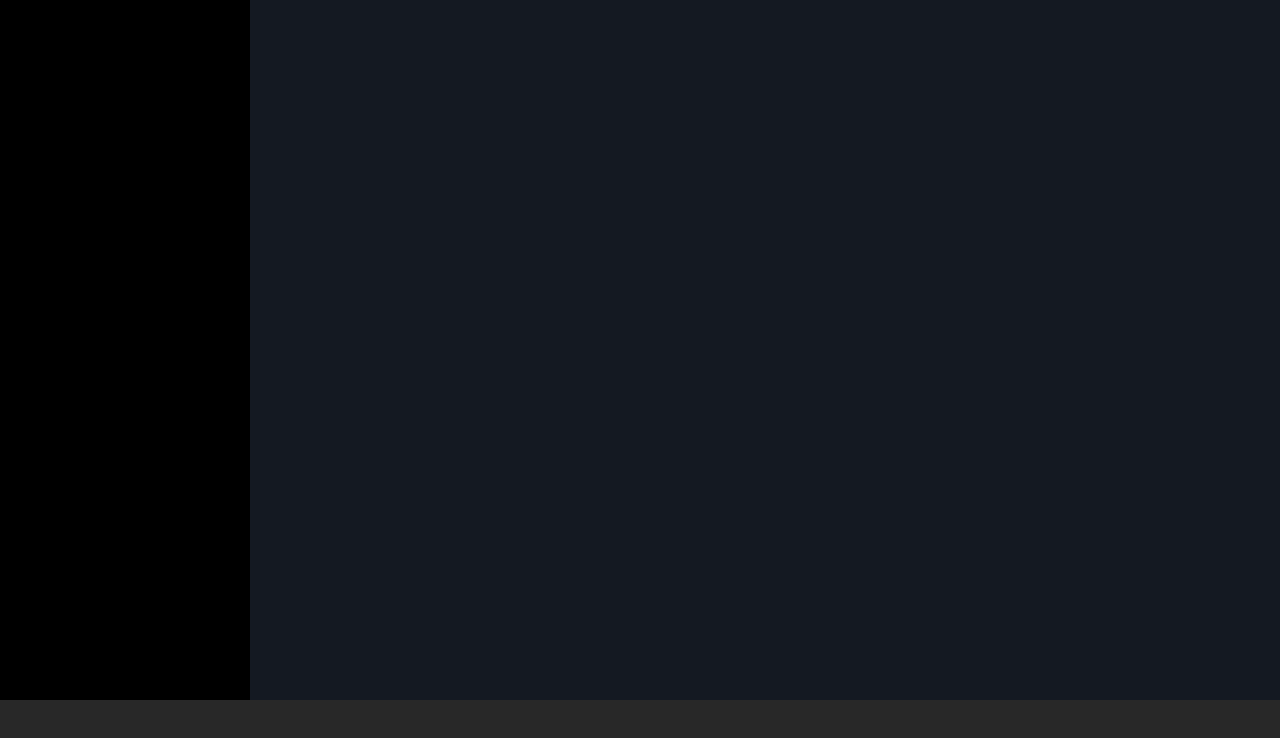
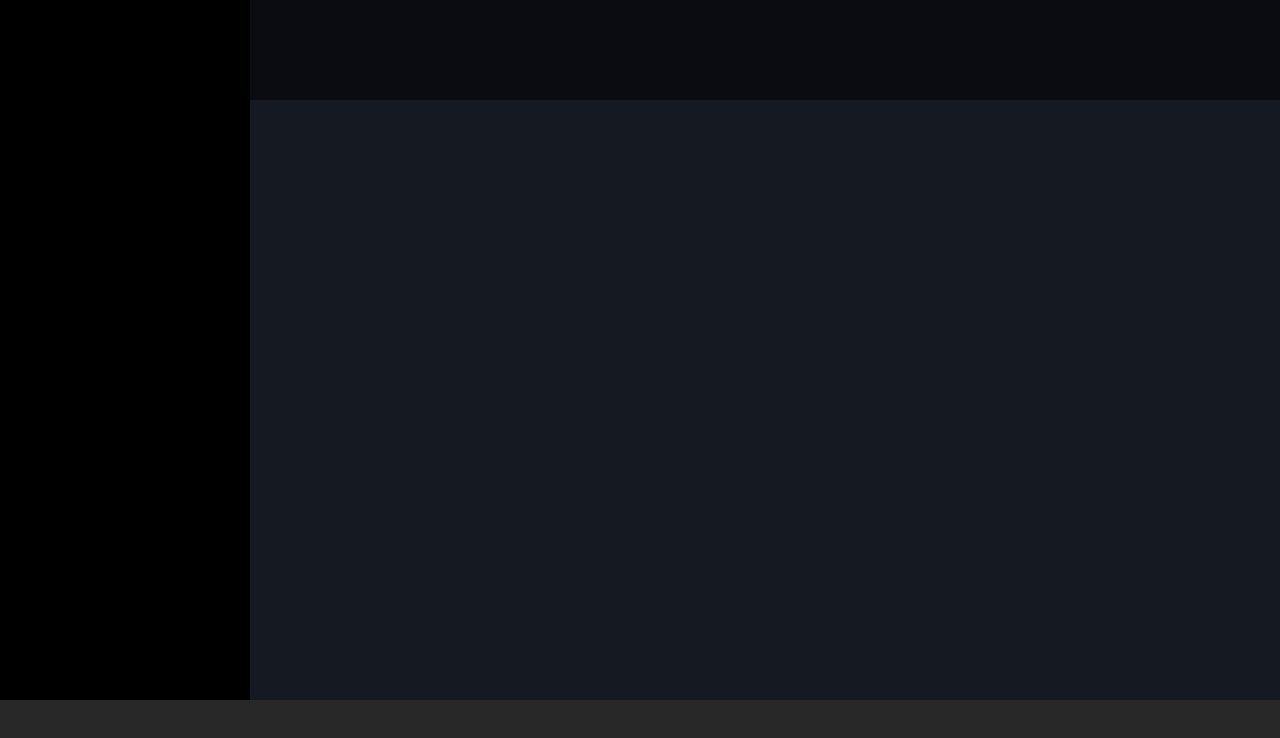
Before and after one commit to alessandro-lo-presti/html-css-spotifyweb, a plain HTML site: page index.html in a window 1280 px wide. Drawn offline with Linux system fonts and the light colour scheme.

Commit message:
main-content header

```diff
--- a/css/style.css
+++ b/css/style.css
@@ -22,6 +22,16 @@ main {
   background-color: #141922;
 }
 
+.header-box {
+  height: 100px;
+  background-color: black;
+  opacity: 0.5;
+  position: fixed;
+  top: 0;
+  right: 0;
+  width: 100%;
+}
+
 /* footer */
 footer {
   height: 100px;
--- a/index.html
+++ b/index.html
@@ -15,13 +15,21 @@
     <!-- main -->
     <main>
 
+      <!-- nav -->
       <div class="main-nav">
 
       </div>
+      <!-- / nav -->
 
+      <!-- main-content -->
       <div class="main-box">
 
+        <div class="header-box">
+
+        </div>
+
       </div>
+      <!-- main-content -->
 
     </main>
     <!-- / main -->
```
